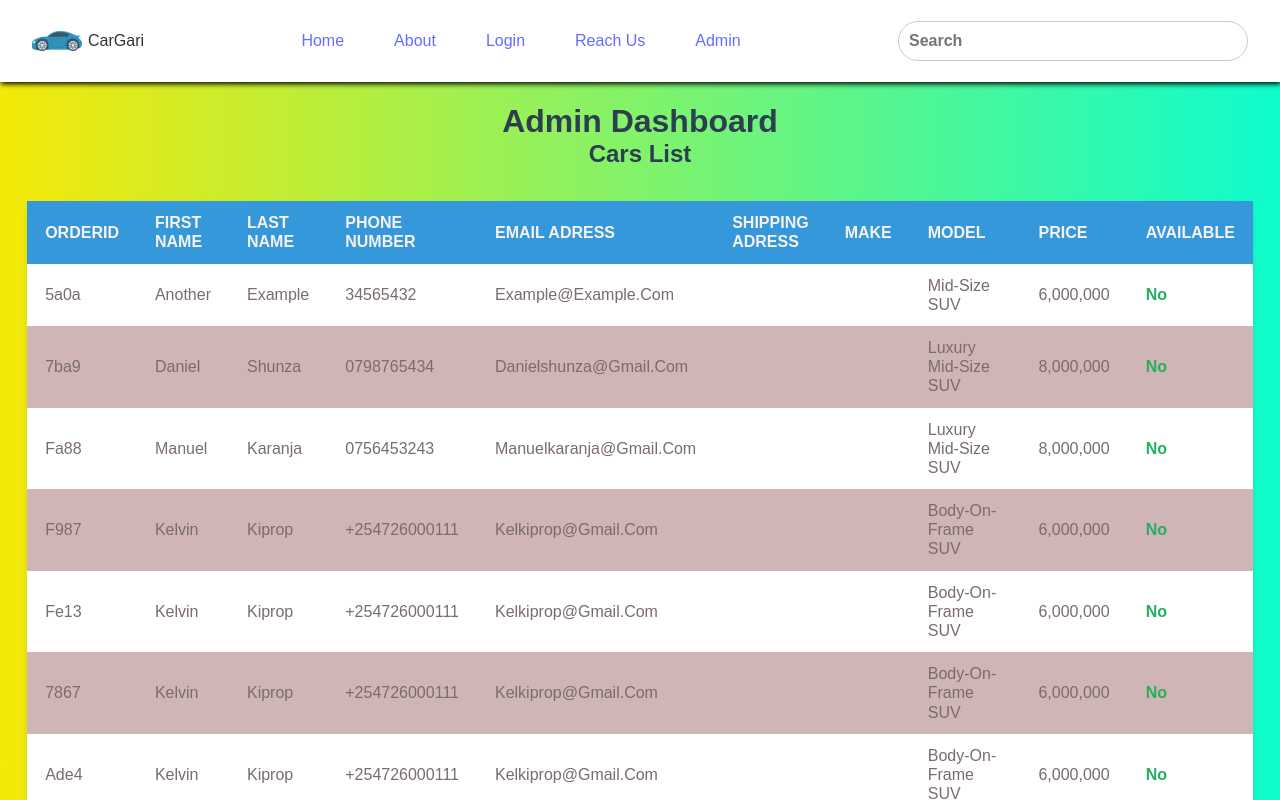
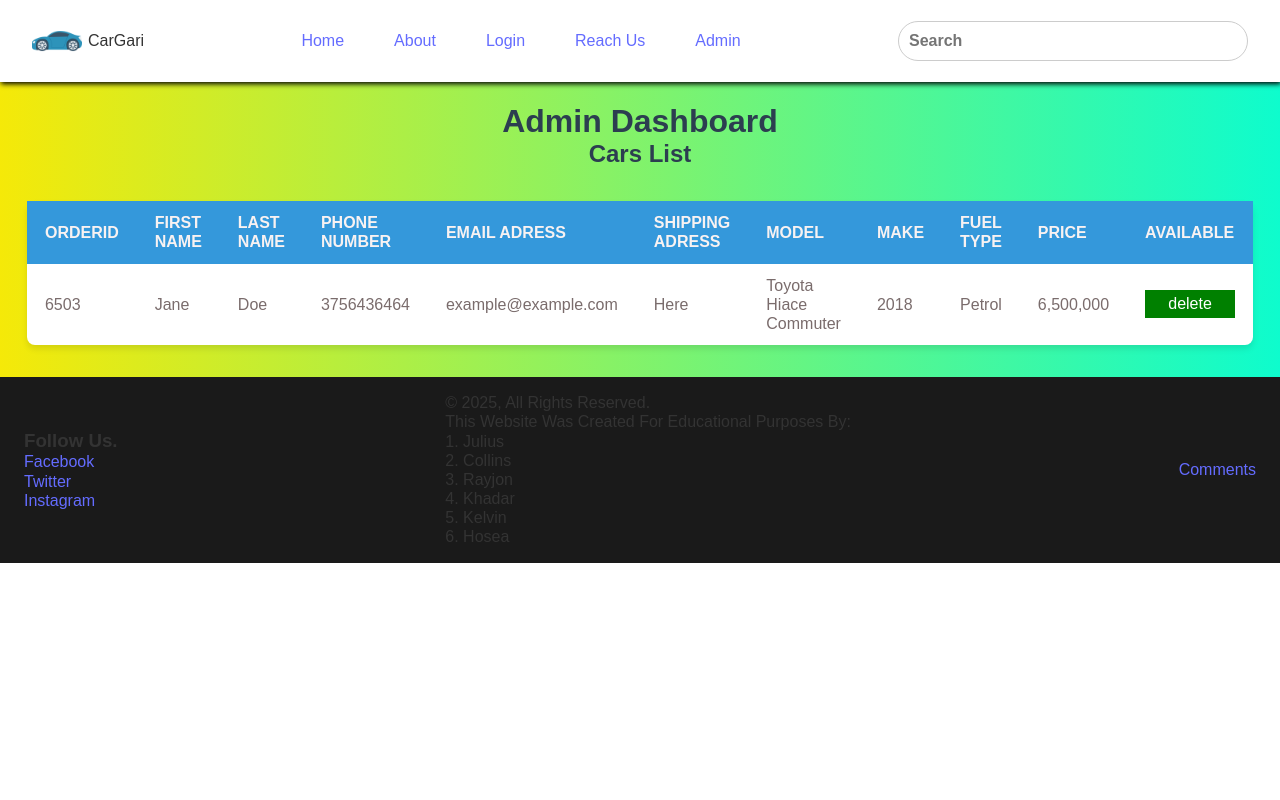
Before and after one commit to Engineer-collo/Toyota_cars, a React (Vite) app: page /Admin in a window 1280 px wide. Shown: the top 800 px of the page. Built offline with nearby package versions, Linux system fonts and the light colour scheme; data requests are answered from the project's data file.

Commit message:
added a readme

```diff
--- a/db.json
+++ b/db.json
@@ -184,264 +184,12 @@
   ],
   "orders": [
     {
-      "id": "5a0a",
-      "firstname": "another",
-      "lastname": "example",
+      "id": "6503",
+      "firstname": "Jane",
+      "lastname": "Doe",
       "email": "example@example.com",
-      "phoneNumber": "34565432",
-      "address": "here",
-      "car": {
-        "id": "5",
-        "name": "Toyota SW4 GR-S",
-        "price": "6,000,000",
-        "picture": "https://i.pinimg.com/736x/82/75/17/8275179b8d282c5eb2d95031bc9f97a3.jpg",
-        "fuel": "diesel",
-        "year": "2017",
-        "displacement": "3500cc",
-        "model": "Mid-size SUV"
-      }
-    },
-    {
-      "id": "7ba9",
-      "firstname": "daniel",
-      "lastname": "shunza",
-      "email": "danielshunza@gmail.com",
-      "phoneNumber": "0798765434",
-      "address": "nakuru",
-      "car": {
-        "id": "2",
-        "name": "Toyota Fortuner Toyota Land Cruiser Prado Lexus GX Car",
-        "price": "8,000,000",
-        "picture": "https://i.pinimg.com/736x/d7/3a/f8/d73af822e7ae484561635ad1550fd784.jpg",
-        "fuel": "Diesel",
-        "year": "2019",
-        "displacement": "3500cc",
-        "model": "Luxury mid-size SUV"
-      }
-    },
-    {
-      "id": "fa88",
-      "firstname": "manuel",
-      "lastname": "karanja",
-      "email": "manuelkaranja@gmail.com",
-      "phoneNumber": "0756453243",
-      "address": "kisumu",
-      "car": {
-        "id": "2",
-        "name": "Toyota Fortuner Toyota Land Cruiser Prado Lexus GX Car",
-        "price": "8,000,000",
-        "picture": "https://i.pinimg.com/736x/d7/3a/f8/d73af822e7ae484561635ad1550fd784.jpg",
-        "fuel": "Diesel",
-        "year": "2019",
-        "displacement": "3500cc",
-        "model": "Luxury mid-size SUV"
-      }
-    },
-    {
-      "id": "f987",
-      "firstname": "kelvin",
-      "lastname": "kiprop",
-      "email": "kelkiprop@gmail.com",
-      "phoneNumber": "+254726000111",
-      "address": "Mombasa",
-      "car": {
-        "id": "4",
-        "name": "lexus LX 6000 SUV",
-        "price": "6,000,000",
-        "picture": "https://i.pinimg.com/236x/ed/39/da/ed39da3199348e73b617286586bcb1ea.jpg",
-        "fuel": "petrol",
-        "year": "2017",
-        "displacement": "3300cc",
-        "model": "Body-on-frame SUV"
-      }
-    },
-    {
-      "id": "fe13",
-      "firstname": "kelvin",
-      "lastname": "kiprop",
-      "email": "kelkiprop@gmail.com",
-      "phoneNumber": "+254726000111",
-      "address": "Mombasa",
-      "car": {
-        "id": "4",
-        "name": "lexus LX 6000 SUV",
-        "price": "6,000,000",
-        "picture": "https://i.pinimg.com/236x/ed/39/da/ed39da3199348e73b617286586bcb1ea.jpg",
-        "fuel": "petrol",
-        "year": "2017",
-        "displacement": "3300cc",
-        "model": "Body-on-frame SUV"
-      }
-    },
-    {
-      "id": "7867",
-      "firstname": "kelvin",
-      "lastname": "kiprop",
-      "email": "kelkiprop@gmail.com",
-      "phoneNumber": "+254726000111",
-      "address": "Mombasa",
-      "car": {
-        "id": "4",
-        "name": "lexus LX 6000 SUV",
-        "price": "6,000,000",
-        "picture": "https://i.pinimg.com/236x/ed/39/da/ed39da3199348e73b617286586bcb1ea.jpg",
-        "fuel": "petrol",
-        "year": "2017",
-        "displacement": "3300cc",
-        "model": "Body-on-frame SUV"
-      }
-    },
-    {
-      "id": "ade4",
-      "firstname": "kelvin",
-      "lastname": "kiprop",
-      "email": "kelkiprop@gmail.com",
-      "phoneNumber": "+254726000111",
-      "address": "Mombasa",
-      "car": {
-        "id": "4",
-        "name": "lexus LX 6000 SUV",
-        "price": "6,000,000",
-        "picture": "https://i.pinimg.com/236x/ed/39/da/ed39da3199348e73b617286586bcb1ea.jpg",
-        "fuel": "petrol",
-        "year": "2017",
-        "displacement": "3300cc",
-        "model": "Body-on-frame SUV"
-      }
-    },
-    {
-      "id": "7dca",
-      "firstname": "kelvin",
-      "lastname": "kiprop",
-      "email": "kelkiprop@gmail.com",
-      "phoneNumber": "+254726000111",
-      "address": "Mombasa",
-      "car": {
-        "id": "4",
-        "name": "lexus LX 6000 SUV",
-        "price": "6,000,000",
-        "picture": "https://i.pinimg.com/236x/ed/39/da/ed39da3199348e73b617286586bcb1ea.jpg",
-        "fuel": "petrol",
-        "year": "2017",
-        "displacement": "3300cc",
-        "model": "Body-on-frame SUV"
-      }
-    },
-    {
-      "id": "609a",
-      "firstname": "kelvin",
-      "lastname": "kiprop",
-      "email": "kelkiprop@gmail.com",
-      "phoneNumber": "+254726000111",
-      "address": "Mombasa",
-      "car": {
-        "id": "4",
-        "name": "lexus LX 6000 SUV",
-        "price": "6,000,000",
-        "picture": "https://i.pinimg.com/236x/ed/39/da/ed39da3199348e73b617286586bcb1ea.jpg",
-        "fuel": "petrol",
-        "year": "2017",
-        "displacement": "3300cc",
-        "model": "Body-on-frame SUV"
-      }
-    },
-    {
-      "id": "64f3",
-      "firstname": "kelvin",
-      "lastname": "kiprop",
-      "email": "kelkiprop@gmail.com",
-      "phoneNumber": "+254726000111",
-      "address": "Mombasa",
-      "car": {
-        "id": "4",
-        "name": "lexus LX 6000 SUV",
-        "price": "6,000,000",
-        "picture": "https://i.pinimg.com/236x/ed/39/da/ed39da3199348e73b617286586bcb1ea.jpg",
-        "fuel": "petrol",
-        "year": "2017",
-        "displacement": "3300cc",
-        "model": "Body-on-frame SUV"
-      }
-    },
-    {
-      "id": "94d9",
-      "firstname": "kelvin",
-      "lastname": "kiprop",
-      "email": "kelkiprop@gmail.com",
-      "phoneNumber": "+254726000111",
-      "address": "Mombasa",
-      "car": {
-        "id": "4",
-        "name": "lexus LX 6000 SUV",
-        "price": "6,000,000",
-        "picture": "https://i.pinimg.com/236x/ed/39/da/ed39da3199348e73b617286586bcb1ea.jpg",
-        "fuel": "petrol",
-        "year": "2017",
-        "displacement": "3300cc",
-        "model": "Body-on-frame SUV"
-      }
-    },
-    {
-      "id": "476d",
-      "firstname": "kelvin",
-      "lastname": "kiprop",
-      "email": "kelkiprop@gmail.com",
-      "phoneNumber": "+254726000111",
-      "address": "Mombasa",
-      "car": {
-        "id": "4",
-        "name": "lexus LX 6000 SUV",
-        "price": "6,000,000",
-        "picture": "https://i.pinimg.com/236x/ed/39/da/ed39da3199348e73b617286586bcb1ea.jpg",
-        "fuel": "petrol",
-        "year": "2017",
-        "displacement": "3300cc",
-        "model": "Body-on-frame SUV"
-      }
-    },
-    {
-      "id": "8266",
-      "firstname": "kelvin",
-      "lastname": "kiprop",
-      "email": "kelkiprop@gmail.com",
-      "phoneNumber": "+254726000111",
-      "address": "Mombasa",
-      "car": {
-        "id": "4",
-        "name": "lexus LX 6000 SUV",
-        "price": "6,000,000",
-        "picture": "https://i.pinimg.com/236x/ed/39/da/ed39da3199348e73b617286586bcb1ea.jpg",
-        "fuel": "petrol",
-        "year": "2017",
-        "displacement": "3300cc",
-        "model": "Body-on-frame SUV"
-      }
-    },
-    {
-      "id": "a9bd",
-      "firstname": "kelvin",
-      "lastname": "kiprop",
-      "email": "kelkiprop@gmail.com",
-      "phoneNumber": "+245111111111",
-      "address": "mombasa",
-      "car": {
-        "id": "1",
-        "name": "Toyota Hiace 3.0 COMMUTER D4D Van AT",
-        "price": "6,500,000",
-        "picture": "https://i.pinimg.com/736x/22/3d/13/223d13c21f74f8db3105cb9401bbc4de.jpg",
-        "fuel": "petrol",
-        "year": "2018",
-        "displacement": "2982cc",
-        "model": "Toyota Hiace Commuter"
-      }
-    },
-    {
-      "id": "0361",
-      "firstname": "kelvin",
-      "lastname": "kiprop",
-      "email": "kelkiprop@gmail.com",
-      "phoneNumber": "+245111111111",
-      "address": "mombasa",
+      "phoneNumber": "3756436464",
+      "address": "Here",
       "car": {
         "id": "1",
         "name": "Toyota Hiace 3.0 COMMUTER D4D Van AT",
--- /dev/null
+++ b/src/Comments.css
@@ -0,0 +1,36 @@
+.comments-container{
+    display: flex;
+    flex-direction: column;
+    justify-content: center;
+    align-items: center;
+    background-color: #fff;
+    margin: 1.2rem auto;
+    padding: 1.5rem;
+    width: 450px;
+    gap: 15px;
+}
+
+.comments-container label{
+    font-size: 24px;
+    font-weight: 600;
+    /* margin-bottom: 15px; */
+}
+
+.comments-container textarea{
+    width: 300px;
+    outline: none;
+    padding: .8rem;
+    font-size: 16px;
+    font-family: 'Poppins', sans-serif;
+    /* margin-bottom: 15px; */
+}
+
+.comments-container button{
+    background-color: #007bff;
+    color: white;
+    border: none;
+    padding: 1rem 2rem;
+    font-size: 18px;
+    font-weight: 600;
+    cursor: pointer;
+}
--- a/src/Comments.jsx
+++ b/src/Comments.jsx
@@ -1,4 +1,6 @@
 import React, { useState, useEffect } from 'react';
+import './Comments.css'
+
 function Comments() {
   const [comments, setComments] = useState([]);
   const [newComment, setNewComment] = useState('');
@@ -32,7 +34,7 @@ function Comments() {
         }
         return (
             <form onSubmit={handleSubmit} className="comments-container">
-            <label htmlFor="comment" className="comments-label">Leave a comment.</label >
+            <label htmlFor="comment" className="comments-label">Leave a Review</label >
             <textarea
                 type="text"
                 name="comment"
@@ -43,7 +45,7 @@ function Comments() {
                 className="comments-input"
             />
             <button type="submit" className="comments-button"
-            >Add comment</button>
+            >Add Review</button>
             </form>
             );
         }
--- /dev/null
+++ b/src/Footer.css
@@ -0,0 +1,7 @@
+footer{
+    display: flex;
+    justify-content: space-between;
+    align-items: center;
+    padding: 1rem 1.5rem;
+    background-color: #1a1a1a;
+}
--- a/src/Footer.jsx
+++ b/src/Footer.jsx
@@ -1,4 +1,6 @@
 import { Link } from "react-router-dom";
+import './Footer.css'
+
 function Footer() {
   return (
     <footer className="footer">
--- a/src/MakeOrder.jsx
+++ b/src/MakeOrder.jsx
@@ -116,6 +116,7 @@ alert("order successfully placed");
                     <h2>{car.name}</h2>
                     <img src={car.picture} alt="" />
                     <h3>Ksh. {car.price}</h3>
+                    <h4>Year: {car.year} <br /> Fuel: {car.fuel}</h4>
                 </div>
             ): (
                 <p>Select a vehicle</p>
--- a/src/ViewOrders.css
+++ b/src/ViewOrders.css
@@ -55,25 +55,32 @@ body {
   }
 
   /* Status Column (Available/Not Available) */
-  td:last-child {
+  /* td:last-child {
     font-weight: bold;
     color: #27ae60;
   }
 
   td:last-child:empty {
     color: #d85f51;
+  } */
+  table td:nth-child(5){
+    text-transform: lowercase;
   }
 
 .orders button{
   width: 90px;
   height: auto;
   padding: 5px 6px;
-  background-color: crimson;
+  background-color: green;
   font-size: 16px;
   outline: none;
   border: none;
   color: #fff;
   cursor: pointer;
+}
+
+.orders button:hover{
+  background-color: crimson;
 }
 
   /* Responsive Styles */
--- a/src/ViewOrders.jsx
+++ b/src/ViewOrders.jsx
@@ -10,16 +10,17 @@ const ViewOrders = () => {
    .then((response) => response.json())
     .then((data) => setOrders(data))
   }, []);
-  const deleteOrder = (orderId) => {
-    const updatedOrders = orders.filter((order) => order.id !== orderId);
+
+  const deleteOrder = (id) => {
+    const updatedOrders = orders.filter((order) => order.id !== id);
     setOrders(updatedOrders);
 
-    fetch(`http://localhost:8001/orders/${orderId}`, {
+    fetch(`http://localhost:8001/orders/${id}`, {
         method: 'DELETE',
       })
         .then((response) => {
           if (response.ok) {
-            console.log(`Order ${orderId} deleted successfully`);
+            console.log(`Order ${id} deleted successfully`);
           } else {
             console.error('Failed to delete order');
           }
@@ -28,7 +29,7 @@ const ViewOrders = () => {
     };
 
   return (
-    <div>
+    <div className='orders'>
       <h1>Admin Dashboard</h1>
 
       <h2>Cars List</h2>
@@ -42,8 +43,9 @@ const ViewOrders = () => {
             <th>Phone Number</th>
             <th>Email Adress</th>
             <th>Shipping Adress</th>
+            <th>Model</th>
             <th>Make</th>
-            <th>Model</th>
+            <th>Fuel type</th>
             <th>Price</th>
             <th>Available</th>
           </tr>
@@ -56,11 +58,12 @@ const ViewOrders = () => {
               <td>{order.lastname}</td>
               <td>{order.phoneNumber}</td>
               <td>{order.email}</td>
-              <td>{order.adress}</td>
-              <td>{order.car.make}</td>
+              <td>{order.address}</td>
               <td>{order.car.model}</td>
+              <td>{order.car.year}</td>
+              <td>{order.car.fuel}</td>
               <td>{order.car.price}</td>
-              <td>{order.available ? "Yes" : "No"}</td>
+              <td><button onClick={() => deleteOrder(order.id)}>delete</button></td>
             </tr>
           ))}
         </tbody>
```
Also changed, not shown: 1 other file (tests, documents, lock files or other folders).
